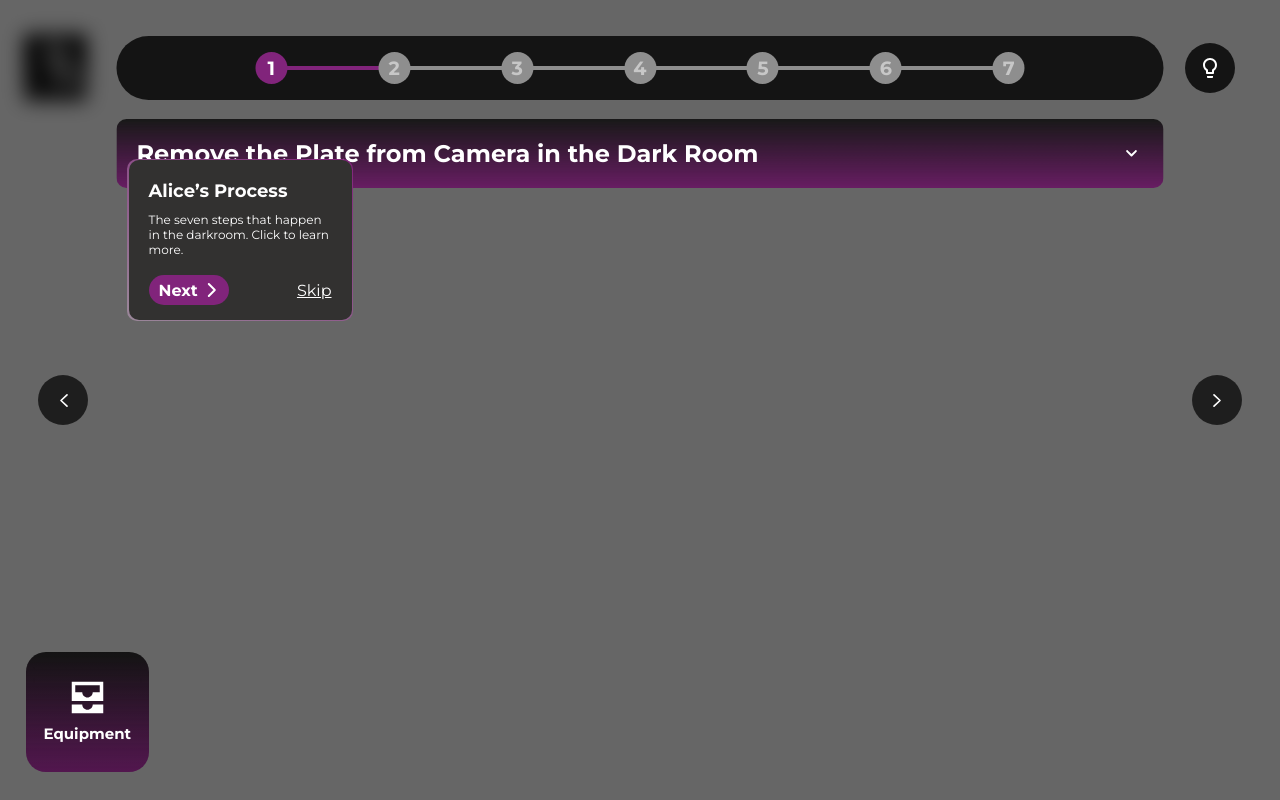
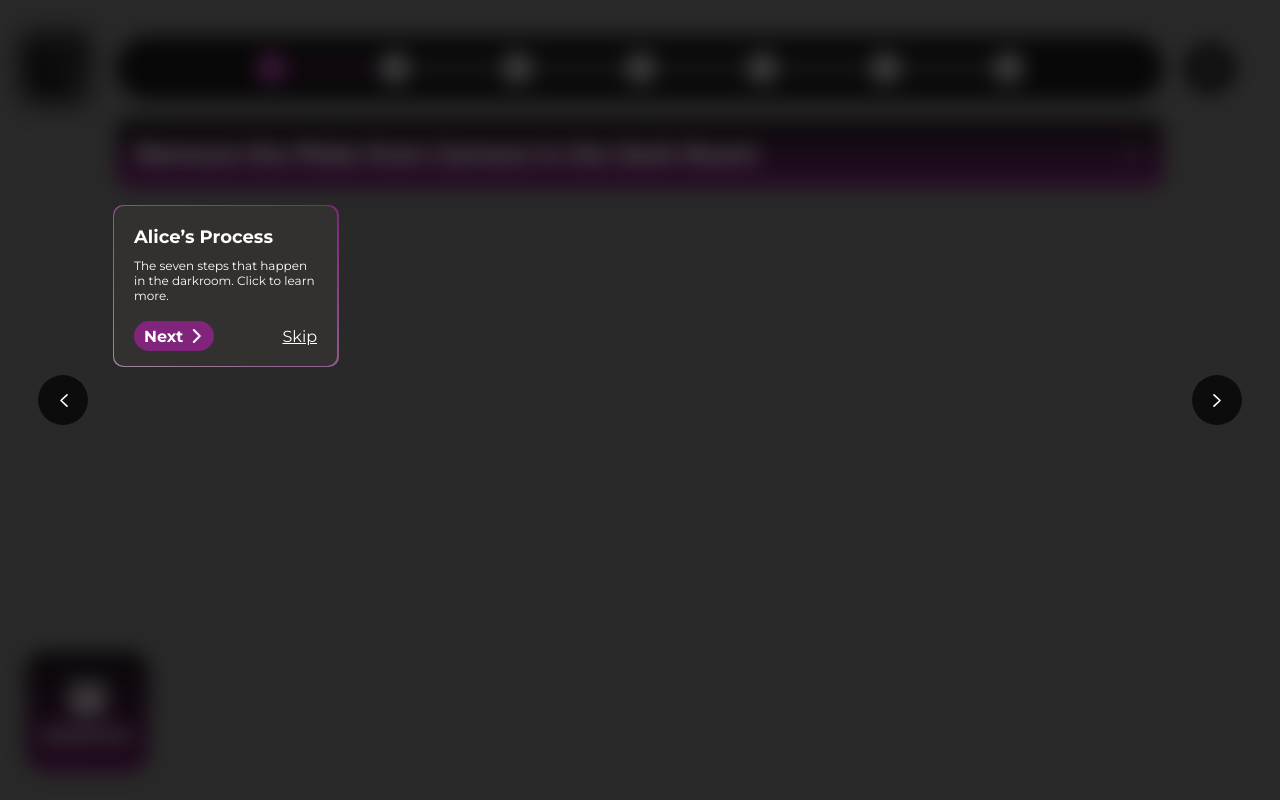
Before and after one commit to Joyceyyzheng/alice-austen-house-ar, a React (Vite) app: page / in a window 1280 px wide. Built offline with nearby package versions, Linux system fonts and the light colour scheme.

Commit message:
z-index dynamic adjustment
not including on children

```diff
--- a/App.jsx
+++ b/App.jsx
@@ -7,9 +7,12 @@ import Opening from "./Opening";
 import Equipment from "./Equipment";
 import InformationPanel from "./InformationPanel";
 import LightsOff from "./LightsOff";
+import BlurOverlay from "./BlurOverlay";
+import TutorialHighlight from "./TutorialHighlight";
 
 const App = () => {
-  const { currentStep, nextStep, prevStep, programStart } = useStore();
+  const { currentStep, nextStep, prevStep, programStart, tutorialStep } =
+    useStore();
 
   const cameraModelEntity = document.querySelector('[src="#cameraModel"]');
   const roomModelEntity = document.querySelector('[src="#roomModel"]');
@@ -126,11 +129,16 @@ const App = () => {
       {/* {programStart ? ( */}
       <>
         {" "}
-        <Equipment />
-        <InformationPanel />
+        <BlurOverlay />
+        <TutorialHighlight step={[0, 1]}>
+          <InformationPanel />
+          <ProgressBar />
+        </TutorialHighlight>
+        <TutorialHighlight step={[2, 3, 4]}>
+          <Equipment />
+        </TutorialHighlight>
         <Tutorial />
         <div className="mainLogo"></div>
-        <ProgressBar />
         <LightsOff />
         {/* <div className="main-header">
         </div> */}
--- /dev/null
+++ b/BlurOverlay.jsx
@@ -0,0 +1,35 @@
+import useStore from "./store";
+import { useState, useEffect } from "react";
+const BlurOverlay = () => {
+  const { tutorialStep } = useStore();
+
+  const [tutorialExist, setTutorialExist] = useState(false);
+
+  useEffect(() => {
+    console.info(tutorialStep);
+    if (tutorialStep >= 0 && tutorialStep < 5) {
+      setTutorialExist(true);
+    } else {
+      setTutorialExist(false);
+    }
+  }, [tutorialStep]);
+
+  return (
+    tutorialExist && (
+      <div
+        style={{
+          position: "absolute",
+          top: 0,
+          left: 0,
+          width: "100%",
+          height: "100%",
+          background: "rgba(0,0,0,0.6)",
+          backdropFilter: "blur(10px)",
+          zIndex: 11, //⚠️tutorial overlay z-index
+        }}
+      ></div>
+    )
+  );
+};
+
+export default BlurOverlay;
--- a/Equipment.jsx
+++ b/Equipment.jsx
@@ -23,7 +23,7 @@ const ExampleModel = () => {
     <Suspense fallback={<div>Loading model...</div>}>
       <div className="sample-model-viewer-container">
         <ModelViewer
-          model={ModelContent[1][0].model}
+          model={ModelContent[2][0].model}
           showBtn={false}
           // onClose={handleCloseViewer}
         />
--- a/InformationPanel.jsx
+++ b/InformationPanel.jsx
@@ -2,6 +2,7 @@ import { useState, useEffect } from "react";
 import React from "react";
 import useStore from "./store";
 import InformationPanelContent from "./InformationPanelContent";
+import BlurOverlay from "./BlurOverlay";
 
 const InformationPanel = () => {
   const [expanded, setExpanded] = useState(false);
@@ -38,6 +39,7 @@ const InformationPanel = () => {
 
   return (
     <>
+      {/* <BlurOverlay /> */}
       <div className="info-panel-parent">
         <div className="info-panel-header">
           <div className="info-panel-title">
--- a/Tutorial.jsx
+++ b/Tutorial.jsx
@@ -43,7 +43,7 @@ const Overlay = () => {
 };
 
 const Tutorial = () => {
-  const [currentStep, setCurrentStep] = useState(0); //make this a store one
+  // const [currentStep, setCurrentStep] = useState(0); //make this a store one
   const [tutorialActive, setTutorialActive] = useState(true);
 
   const { tutorialStep, setTutorialStep } = useStore();
@@ -57,12 +57,6 @@ const Tutorial = () => {
       //setTutorialStep(0);
       setTutorialActive(false);
     }
-    // if (currentStep < tutorialContent.length - 1) {
-    //   setCurrentStep((prevStep) => prevStep + 1);
-    //   console.info("currentStep", currentStep);
-    // } else {
-    //   setTutorialActive(false);
-    // }
   };
 
   const handleSkip = () => {
--- a/TutorialContent.js
+++ b/TutorialContent.js
@@ -6,36 +6,36 @@ const tutorialContent = [
       "The seven steps that happen in the darkroom. ",
       "Click to learn more.",
     ],
-    position: { top: "20%", left: "10%" },
+    position: { top: "25.77%", left: "8.87%" },
   },
   {
     title: "Learn more",
     content:
       "Each step can be expanded with more detailed explanations to illustrate Alice’s process.",
-    position: { top: "30%", left: "30%" },
+    position: { top: "39.69%", left: "8.87%" },
   },
   {
     title: "Equipment",
     content:
       "The Equipment Bar can also be collapsed based on individual needs.",
-    position: { top: "50%", left: "50%" },
+    position: { bottom: "2.99%", left: "13.82%" },
   },
   {
     title: "Equipment",
     content:
       "These are the tools that’s involved in each step, click on them to see a 360 degree view.",
-    position: { top: "50%", left: "20%" },
+    position: { bottom: "20.26%", left: "1.84%" },
   },
   {
     title: "360 degree view",
     content: "Rotate the object to see a 360 degree view.",
-    position: { top: "50%", left: "40%" },
+    position: { top: "14.75%", right: "4.85%" },
   },
   {
     title: "The real darkroom",
     content:
       "See the darkroom with “lights off” - just like how Alice operated in darkness in reality.",
-    position: { top: "50%", left: "40%" },
+    position: { top: "5.76%", right: "9.04%" },
   },
 ];
 
--- /dev/null
+++ b/TutorialHighlight.jsx
@@ -0,0 +1,35 @@
+import React from "react";
+import useStore from "./store";
+
+const TutorialHighlight = ({ step, children }) => {
+  const { tutorialStep } = useStore();
+  const isActive = Array.isArray(step)
+    ? step.includes(tutorialStep)
+    : tutorialStep === step;
+
+  console.log(`Tutorial Step: ${tutorialStep}, Active: ${isActive}`);
+
+  return (
+    <>
+      {/* Highlight Layer */}
+      {isActive && (
+        <div
+          style={{
+            position: "absolute",
+            top: 0,
+            left: 0,
+            width: "100vw",
+            height: "100vh",
+            zIndex: 13,
+            pointerEvents: "none", // Prevent blocking interactions
+          }}
+        />
+      )}
+
+      {/* Render children without affecting their layout */}
+      {children}
+    </>
+  );
+};
+
+export default TutorialHighlight;
--- a/style.css
+++ b/style.css
@@ -6,6 +6,8 @@
       )
       top,
     linear-gradient(0deg, rgba(129, 36, 123, 1), rgba(0, 0, 0, 0.7)) bottom;
+
+  --colorful-border: linear-gradient(210deg, #81247b, #9b889a);
 }
 .buttons {
   z-index: 100;
@@ -172,7 +174,7 @@
   justify-content: center;
 
   width: 224px;
-  z-index: 12;
+  z-index: 12; /*⚠️ tutorial z-index*/
   /* height: 300px; */
 }
 
@@ -195,17 +197,19 @@
 }
 
 .tutorial-comp-background {
+  /*炫彩边框*/
   position: absolute;
   /* top: 0;
       left: 0; */
-  top: -1px; /* Expand slightly beyond the content */
+  top: -1px;
   left: -1px;
   right: -1px;
   bottom: -1px;
   /* width: 225px;
   height: 300px; */
   z-index: 1;
-  background: linear-gradient(210deg, #81247b, #9b889a);
+  background: var(--colorful-border);
+  /* background: linear-gradient(210deg, #81247b, #9b889a); */
 
   /* border-style: solid;
     border-width: 1px; */
@@ -299,6 +303,23 @@
   z-index: 1;
   background-color: rgb(0, 0, 0, 0.6);
   backdrop-filter: blur(10px);
+}
+
+.tutorial-highlight-border {
+  /*统一炫彩边框*/
+  position: absolute;
+
+  top: -1px;
+  left: -1px;
+  right: -1px;
+  bottom: -1px;
+  /* width: 225px;
+  height: 300px; */
+  z-index: 12;
+  background: var(--colorful-border);
+
+  border-radius: 10px;
+  pointer-events: none;
 }
 
 /* ----- */
```
